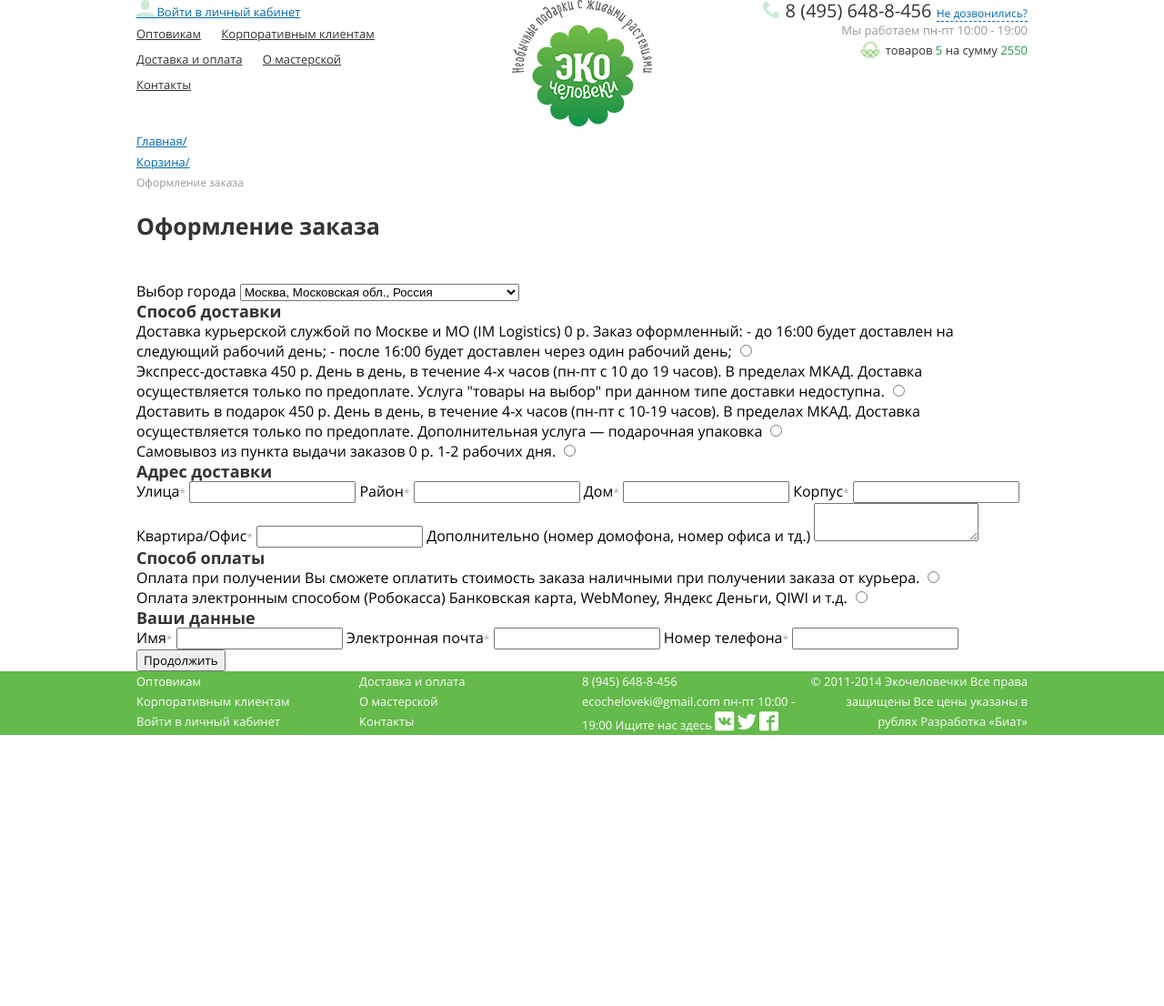
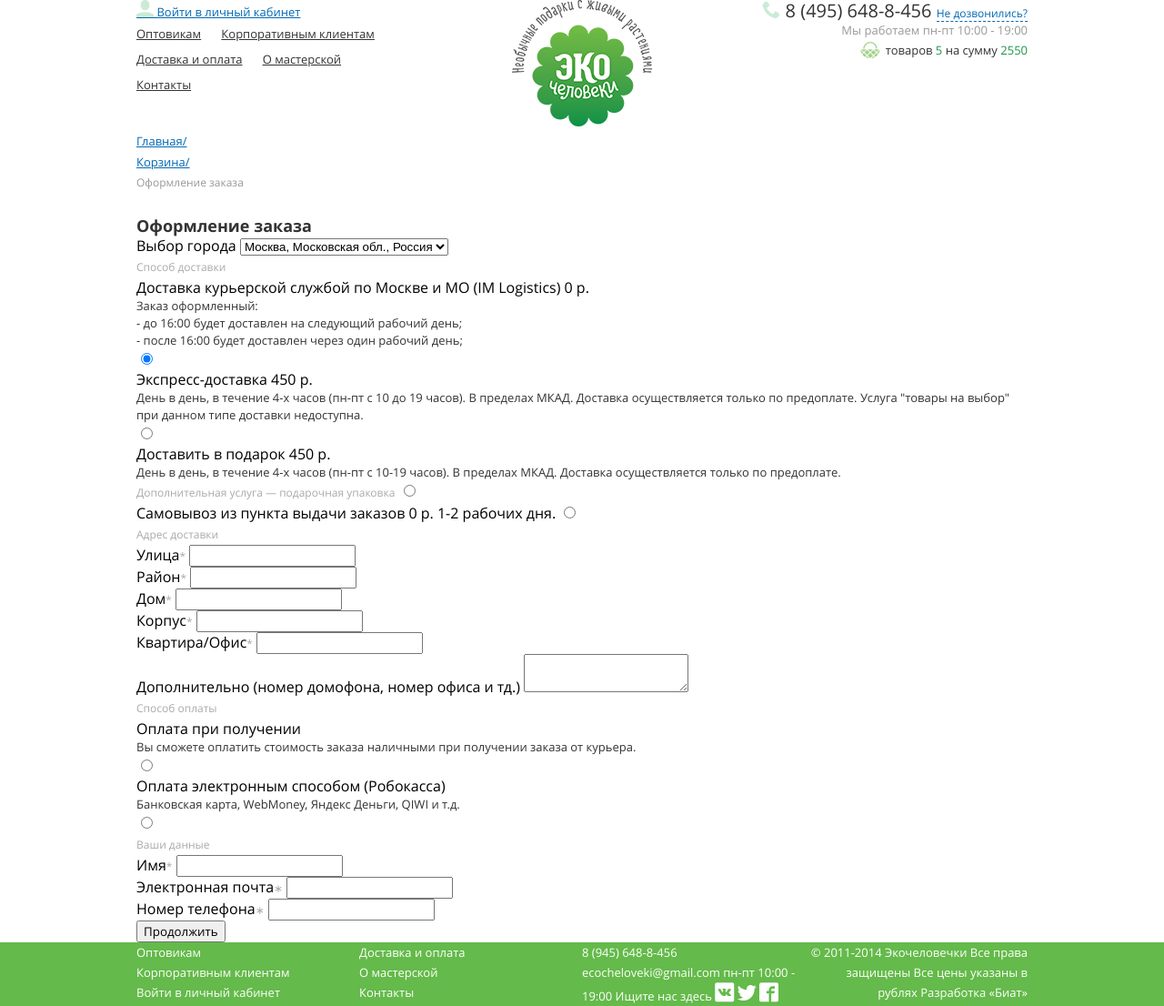
Before and after one commit to uspehcoursbrest/StarunGroupProject, a plain HTML site: page order.html in a window 1280 px wide. Shown: the whole page at 91% size. Before the commit the page ends 808 px from the top, so only its background shows below. Drawn offline with Linux system fonts and the light colour scheme; files whose address does not match are found by name.

Commit message:
внесены изменения согласно макету

```diff
--- a/order.html
+++ b/order.html
@@ -46,48 +46,48 @@
 </header>
 <div class="container">
     <div class="content">
-        <div class="order">
         <ul class="breadcrumbs">
             <li><a href="">Главная/</a></li>
             <li><a href="">Корзина/</a></li>
             <li>Оформление заказа</li>
         </ul>
-            <h1>Оформление заказа</h1>
+        <h2>Оформление заказа</h2>
         <form action="#">
-                <div class="city">
+            <div class="formBlock">
+                <div class="selectB1">
                     <label for="city">Выбор города</label>
                     <select name="city" id="city">
                         <option value="Москва, Московская обл., Россия">Москва, Московская обл., Россия</option>
-                        <option value="Санкт-Петербург, Ленинградская обл., Россия">Санкт-Петербург, Ленинградская обл.,
-                            Россия
-                        </option>
                     </select>
                 </div>
-                <div class="delivery">
-                    <h2>Способ доставки</h2>
-                    <ul>
+            </div>
+
+            <div class="formBlock">
+                <span>Способ доставки</span>
+                <ul class="orderList">
                     <li>
-                            <label for="courierDelivery">Доставка курьерской службой по Москве и МО (IM Logistics) 0
+                        <label for="delivery1">Доставка курьерской службой по Москве и МО (IM Logistics) 0
                             р.</label>
-                            <label for="courierDelivery">Заказ оформленный:
-                                - до 16:00 будет доставлен на следующий рабочий день;
-                                - после 16:00 будет доставлен через один рабочий день;</label>
-                            <input type="radio" name="courierDelivery" id="courierDelivery">
+                        <p>Заказ оформленный:<br>
+                            - до 16:00 будет доставлен на следующий рабочий день;<br>
+                            - после 16:00 будет доставлен через один рабочий день;</p>
+                        <input class="radioBtn" type="radio" name="delivery" id="delivery1" checked>
                     </li>
                     <li>
-                            <label for="exspressDelivery">Экспресс-доставка 450 р.</label>
-                            <label for="exspressDelivery">День в день, в течение 4-х часов (пн-пт с 10 до 19 часов). В
+                        <label for="delivery2">Экспресс-доставка 450 р.</label>
+                        <p>День в день, в течение 4-х часов (пн-пт с 10 до 19 часов). В
                         пределах МКАД. Доставка осуществляется только по предоплате. Услуга "товары на выбор"
-                                при данном типе доставки недоступна.</label>
-                            <input type="radio" name="exspressDelivery" id="exspressDelivery">
+                        при данном типе доставки недоступна.</p>
+                        <input class="radioBtn" type="radio" name="delivery" id="delivery2">
                     </li>
                     <li>
-                            <label for="giftDelivery">Доставить в подарок 450 р.</label>
-                            <label for="giftDelivery">День в день, в течение 4-х часов (пн-пт с 10-19 часов). В пределах
+                        <label for="delivery3">Доставить в подарок 450 р.</label>
+                        <p>День в день, в течение 4-х часов (пн-пт с 10-19 часов). В пределах
                         МКАД.
-                                Доставка осуществляется только по предоплате. Дополнительная услуга — подарочная
-                                упаковка</label>
-                            <input type="radio" name="giftDelivery" id="giftDelivery">
+                        Доставка осуществляется только по предоплате.</p>
+                        <span class="additionalService">Дополнительная услуга — подарочная
+                            упаковка</span>
+                        <input class="radioBtn" type="radio" name="delivery" id="delivery3">
                     </li>
                     <li>
                         <label for="pickupDelivery">Самовывоз из пункта выдачи заказов 0 р.</label>
@@ -96,51 +96,69 @@
                     </li>
                 </ul>
             </div>
-                <div class="address">
-                    <h2>Адрес доставки</h2>
+            <div class="formBlock">
+                <span>Адрес доставки</span>
+                <div>
                     <label for="street">Улица<span>*</span></label>
                     <input type="text" name="street" id="street">
+                </div>
+                <div>
                     <label for="district">Район<span>*</span></label>
                     <input type="text" name="district" id="district">
+                </div>
+                <div>
                     <label for="house">Дом<span>*</span></label>
                     <input type="text" name="house" id="house">
+                </div>
+                <div>
                     <label for="bilding">Корпус<span>*</span></label>
                     <input type="text" name="bilding" id="bilding">
-                    <label for="apartment">Квартира/Офис<span>*</span></label>
-                    <input type="text" name="apartment" id="apartment">
-                    <label for="additionally">Дополнительно (номер домофона, номер офиса и тд.)</label>
-                    <textarea name="additionally" id="additionally"></textarea>
                 </div>
-                <div class="payment">
-                    <h2>Способ оплаты</h2>
-                    <ul>
+                <div>
+                    <label for="flat">Квартира/Офис<span>*</span></label>
+                    <input type="text" name="flat" id="flat">
+                </div>
+                <div>
+                    <label for="message">Дополнительно (номер домофона, номер офиса и тд.)</label>
+                    <textarea name="message" id="message"></textarea>
+                </div>
+            </div>
+            <div class="formBlock">
+                <span>Способ оплаты</span>
+                <ul class="orderList">
                     <li>
-                            <label for="cash">Оплата при получении</label>
-                            <label for="cash">Вы сможете оплатить стоимость заказа наличными
-                                при получении заказа от курьера.</label>
-                            <input type="radio" name="cash" id="cash">
+                        <label for="pay1">Оплата при получении</label>
+                        <p>Вы сможете оплатить стоимость заказа наличными
+                            при получении заказа от курьера.</p>
+                        <input class="radioBtn" type="radio" name="pay" id="pay1">
                     </li>
                     <li>
-                            <label for="cart">Оплата электронным способом (Робокасса)</label>
-                            <label for="cart">Банковская карта, WebMoney, Яндекс Деньги, QIWI и т.д.</label>
-                            <input type="radio" name="cart" id="cart">
+                        <label for="pay2">Оплата электронным способом (Робокасса)</label>
+                        <p>Банковская карта, WebMoney, Яндекс Деньги, QIWI и т.д.</p>
+                        <input class="radioBtn" type="radio" name="pay" id="pay2">
                     </li>
                 </ul>
             </div>
-                <div class="dataName">
-                    <h2>Ваши данные</h2>
+            <div class="formBlock">
+                <span>Ваши данные</span>
+                <div>
                     <label for="name">Имя<span>*</span></label>
                     <input type="text" name="name" id="name">
-                    <label for="mail">Электронная почта<span>*</span></label>
+                </div>
+                <div>
+                    <label for="mail">Электронная почта<span>&#8727;</span></label>
                     <input type="text" name="mail" id="mail">
-                    <label for="phone">Номер телефона<span>*</span></label>
-                    <input type="text" name="phone" id="phone">
                 </div>
-                <input type="submit" value="Продолжить">
+                <div>
+                    <label for="telephone">Номер телефона<span>&#8727;</span></label>
+                    <input type="text" name="telephone" id="telephone">
+                </div>
+            </div>
+            <button>Продолжить</button>
         </form>
     </div>
 </div>
-</div>
+
 <footer>
     <div class="container">
         <div class="footFrap clear">
```
Also changed, not shown: clients.html (+61 -32 lines). Lines whose indentation alone changed are shown as unchanged.
